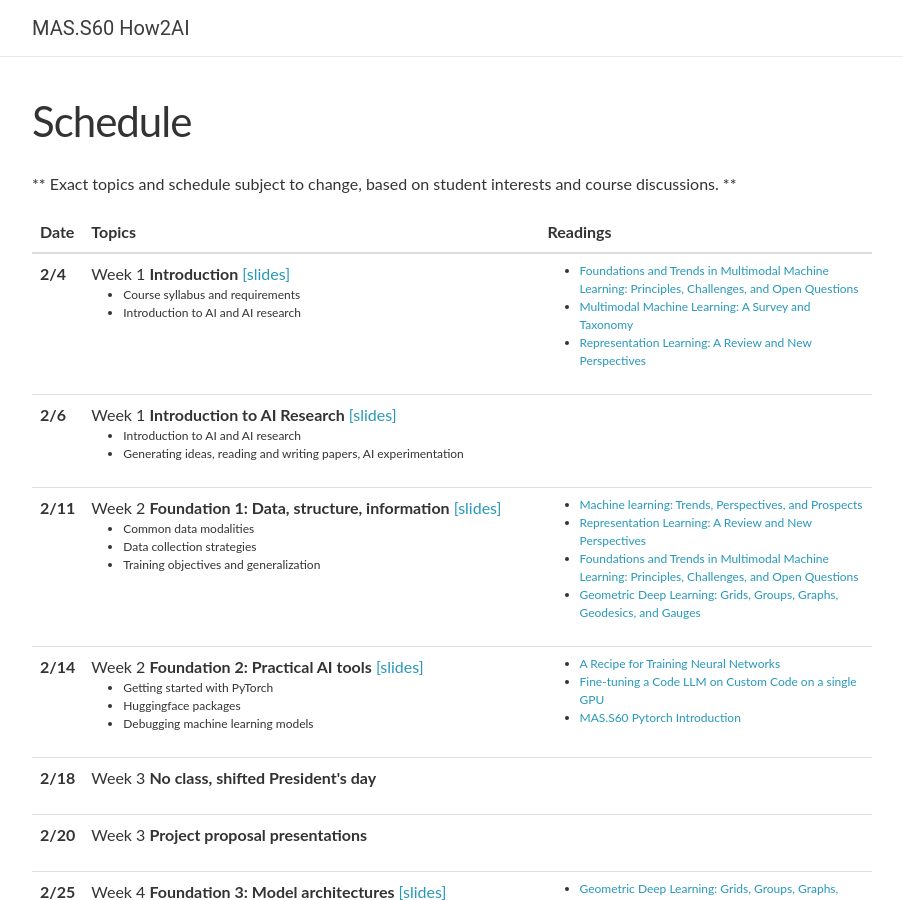
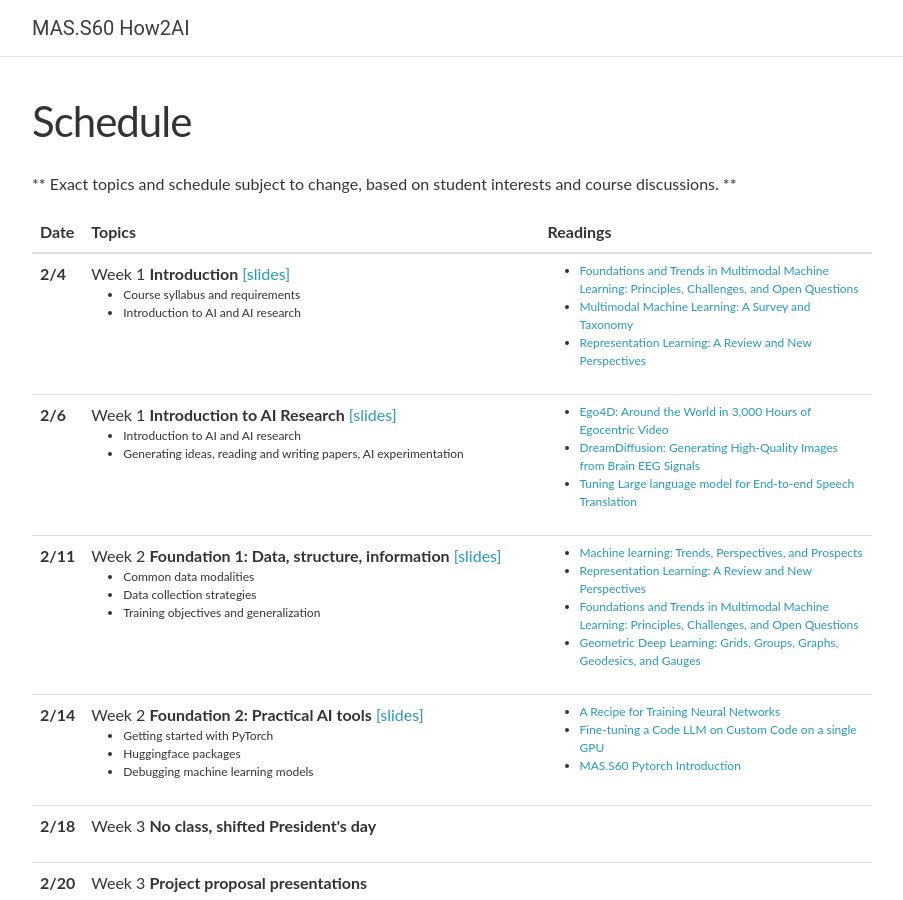
Before and after one commit to MIT-MI/how2ai-course, a Jekyll site: the page built from spring2025/_pages/schedule.md, in a window 1280 px wide and 900 px high. Shown: the whole window, without its empty margins (188-1091 px from the left). Built offline with Jekyll 4.4.1, drawn with Linux system fonts in a browser that asks for light colours; nearby versions of some CDN libraries; comment, search, counter and statistics services are not loaded.

Commit message:
Update lectures_2025.yml

```diff
--- a/_data/lectures_2025.yml
+++ b/_data/lectures_2025.yml
@@ -18,6 +18,9 @@
     - Introduction to AI and AI research <br/>
     - Generating ideas, reading and writing papers, AI experimentation
   readings:
+  - '<a href="https://arxiv.org/abs/2110.07058">Ego4D: Around the World in 3,000 Hours of Egocentric Video</a> <br/>'
+  - '<a href="https://arxiv.org/abs/2306.16934">DreamDiffusion: Generating High-Quality Images from Brain EEG Signals</a> <br/>'
+  - '<a href="https://arxiv.org/abs/2310.02050">Tuning Large language model for End-to-end Speech Translation</a> <br/>'
 
 - date: 2/11
   title: >
```
